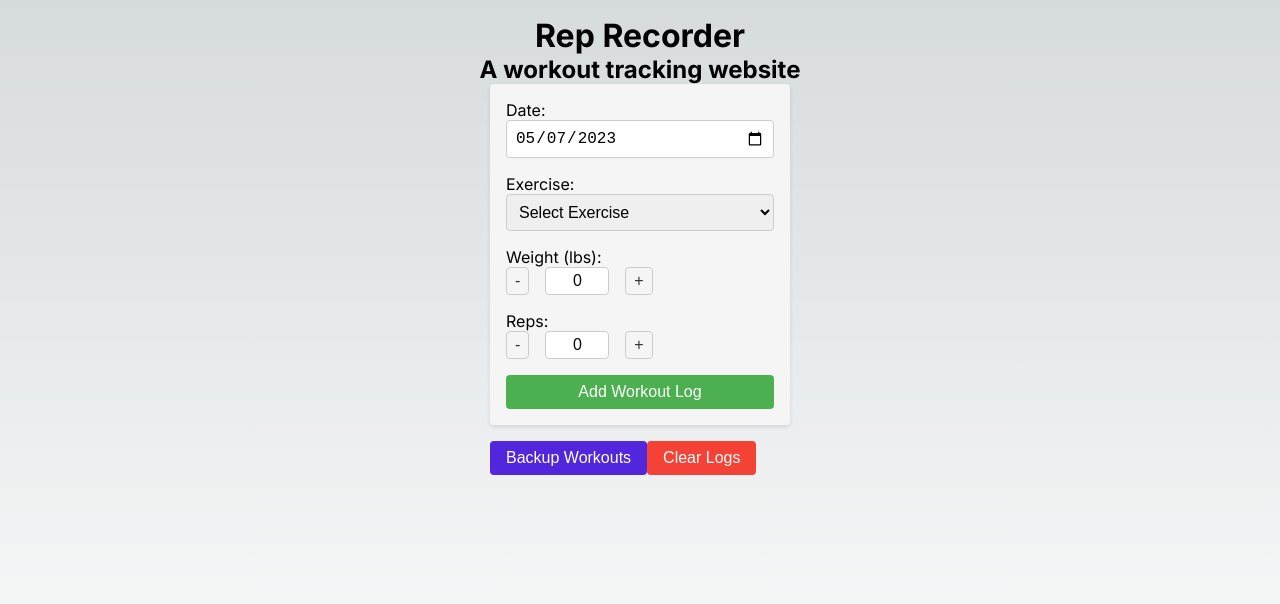
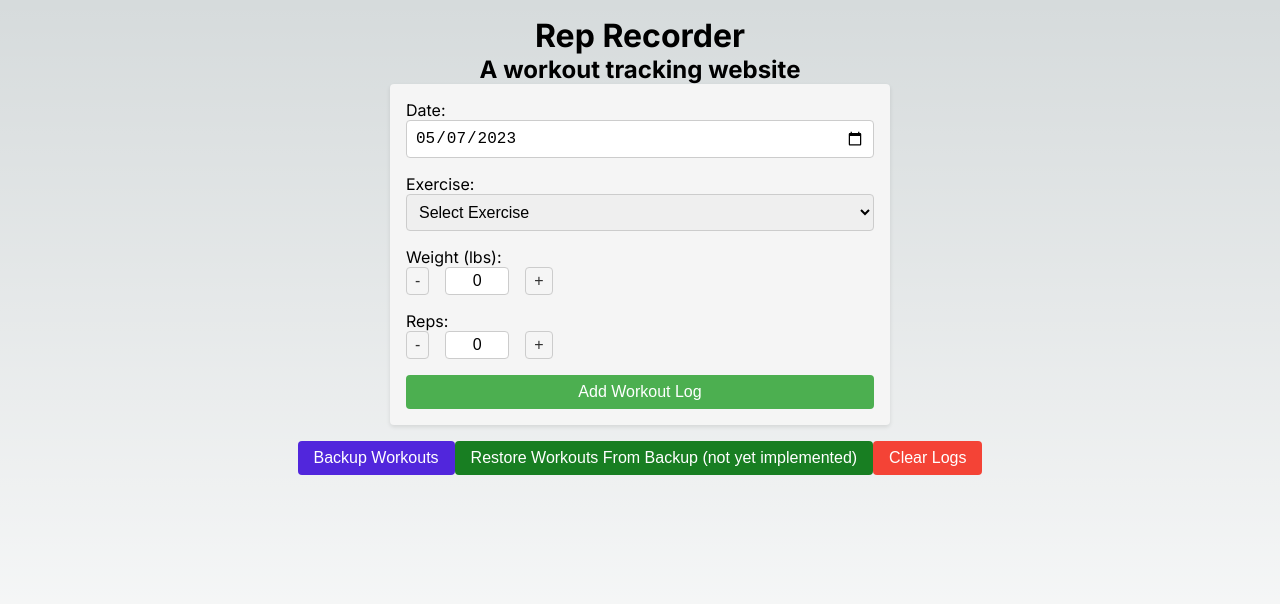
Before and after one commit to AustinMichaelColeman/rep-recorder, a Next.js app: page / in a window 1280 px wide. Shown: the top 604 px of the page. Built offline with nearby package versions, Linux system fonts and the light colour scheme.

Commit message:
Add disabled restore button

```diff
--- a/src/app/BackupWorkouts.js
+++ b/src/app/BackupWorkouts.js
@@ -151,6 +151,9 @@ export default function BackupWorkouts({ workouts }) {
       <button className={styles.backupButton} onClick={handleBackup}>
         Backup Workouts
       </button>
+      <button className={styles.restoreButton} disabled={true}>
+        Restore Workouts From Backup (not yet implemented)
+      </button>
     </>
   );
 }
--- a/src/app/BackupWorkouts.module.css
+++ b/src/app/BackupWorkouts.module.css
@@ -14,5 +14,24 @@
 }
 
 .backupButton:hover {
-  background-color: #5126dc;
+  background-color: #3c1da3;
 }
+
+.restoreButton {
+  display: inline-block;
+  background-color: #187e22;
+  border: none;
+  color: white;
+  padding: 0.5rem 1rem;
+  text-align: center;
+  text-decoration: none;
+  font-size: 1rem;
+  border-radius: 4px;
+  cursor: pointer;
+  margin: 1rem 0;
+  transition: background-color 0.3s;
+}
+
+.restoreButton:hover {
+  background-color: #0e5615;
+}
```
